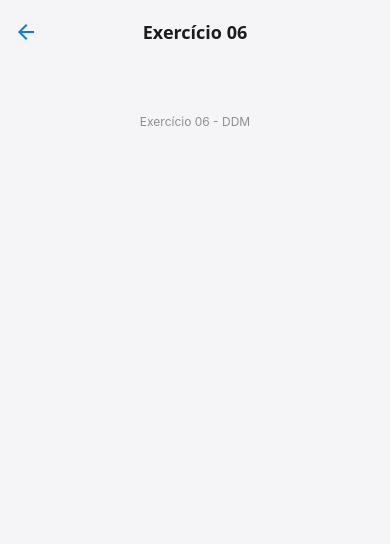
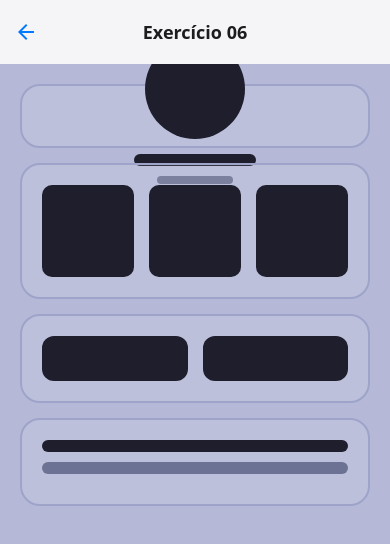
Before and after one commit to franciscopaulinoq/ddm-exercicios-flexbox, a React Native app: screen /Ex6 in a window 390 px wide. Shown: the top 544 px of the page. Built offline with nearby package versions, Linux system fonts and the light colour scheme.

Commit message:
feat: implement exercicio 6 screen

```diff
--- a/src/screens/Exercicio06.tsx
+++ b/src/screens/Exercicio06.tsx
@@ -1,10 +1,44 @@
 import React from "react";
-import { View, Text, StyleSheet } from "react-native";
+import { View, Text, StyleSheet, ScrollView } from "react-native";
 
-export default function Exercicio01() {
+export default function Exercicio06() {
   return (
     <View style={styles.container}>
-      <Text style={styles.indicatorText}>Exercício 06 - DDM</Text>
+      <ScrollView contentContainerStyle={styles.scrollContent}>
+        <View
+          style={[styles.sectionContainer, styles.centerAlign, { flex: 0 }]}
+        >
+          <View style={styles.profileCircle} />
+          <View style={[styles.textBar, { width: "40%", marginTop: 15 }]} />
+          <View
+            style={[
+              styles.textBar,
+              { width: "25%", backgroundColor: "#6C7293", height: 8 },
+            ]}
+          />
+        </View>
+
+        <View style={[styles.sectionContainer, styles.rowBetween]}>
+          <View style={styles.miniSquare} />
+          <View style={styles.miniSquare} />
+          <View style={styles.miniSquare} />
+        </View>
+
+        <View style={[styles.sectionContainer, styles.rowBetween, { gap: 15 }]}>
+          <View style={styles.actionButton} />
+          <View style={styles.actionButton} />
+        </View>
+
+        <View style={styles.sectionContainer}>
+          <View style={[styles.textBar, { width: "100%" }]} />
+          <View
+            style={[
+              styles.textBar,
+              { width: "100%", backgroundColor: "#6C7293" },
+            ]}
+          />
+        </View>
+      </ScrollView>
     </View>
   );
 }
@@ -12,14 +46,51 @@ export default function Exercicio01() {
 const styles = StyleSheet.create({
   container: {
     flex: 1,
-    backgroundColor: "#F5F5F7",
+    backgroundColor: "#b5b9d7",
+  },
+  scrollContent: {
+    padding: 20,
+    gap: 15,
+  },
+  sectionContainer: {
+    borderWidth: 2,
+    borderColor: "#9EA4C9",
+    borderRadius: 20,
+    padding: 20,
+    backgroundColor: "rgba(255, 255, 255, 0.1)",
+  },
+  centerAlign: {
+    alignItems: "center",
     justifyContent: "center",
+    paddingVertical: 30,
+  },
+  rowBetween: {
+    flexDirection: "row",
+    justifyContent: "space-between",
     alignItems: "center",
   },
-  indicatorText: {
-    fontSize: 12,
-    color: "#8E8E93",
-    position: "absolute",
-    top: 50,
+  profileCircle: {
+    width: 100,
+    height: 100,
+    borderRadius: 50,
+    backgroundColor: "#1e1e2c",
+  },
+  textBar: {
+    height: 12,
+    backgroundColor: "#1e1e2c",
+    borderRadius: 6,
+    marginBottom: 10,
+  },
+  miniSquare: {
+    width: "30%",
+    aspectRatio: 1,
+    backgroundColor: "#1e1e2c",
+    borderRadius: 10,
+  },
+  actionButton: {
+    flex: 1,
+    height: 45,
+    backgroundColor: "#1e1e2c",
+    borderRadius: 12,
   },
 });
```
